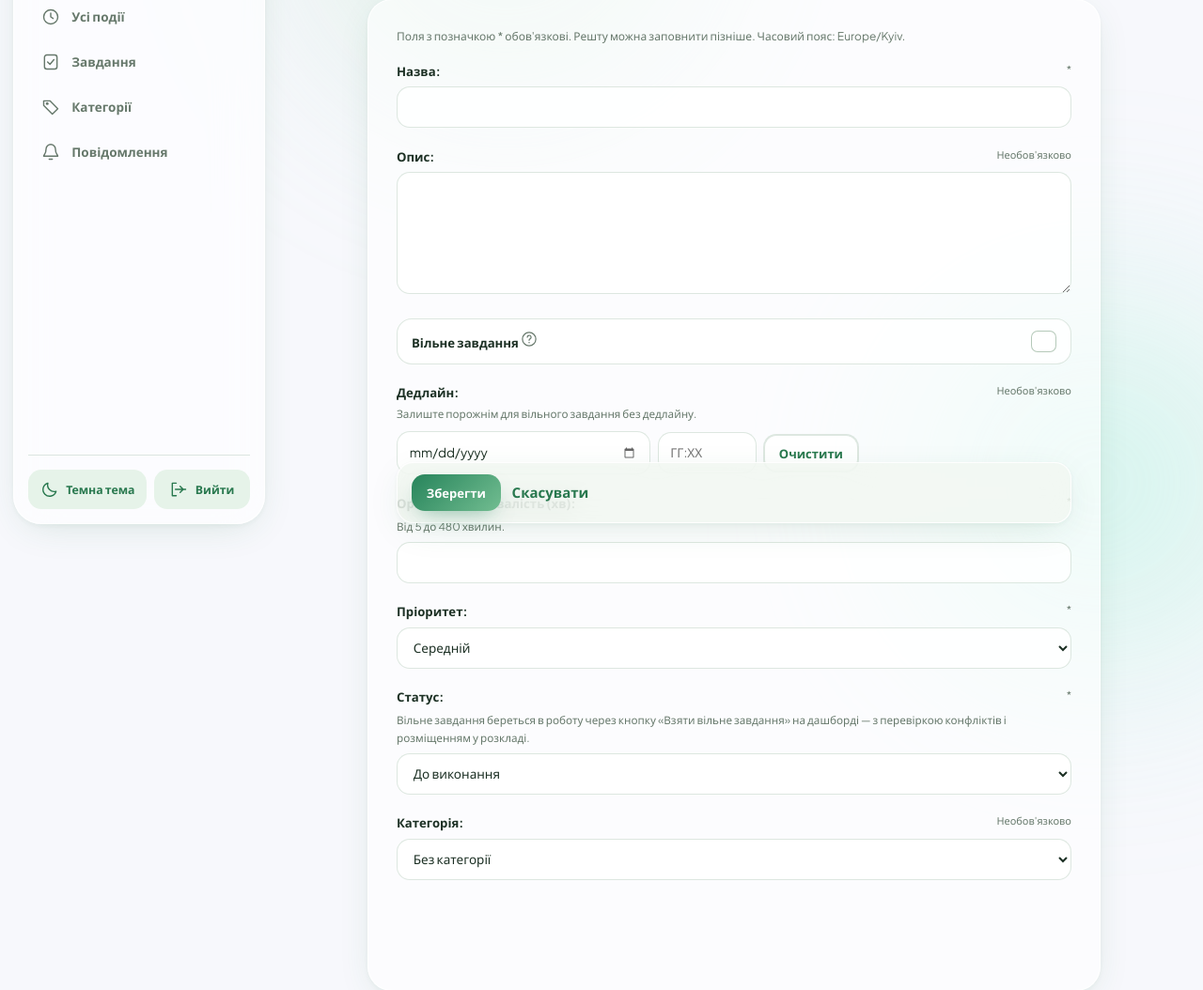
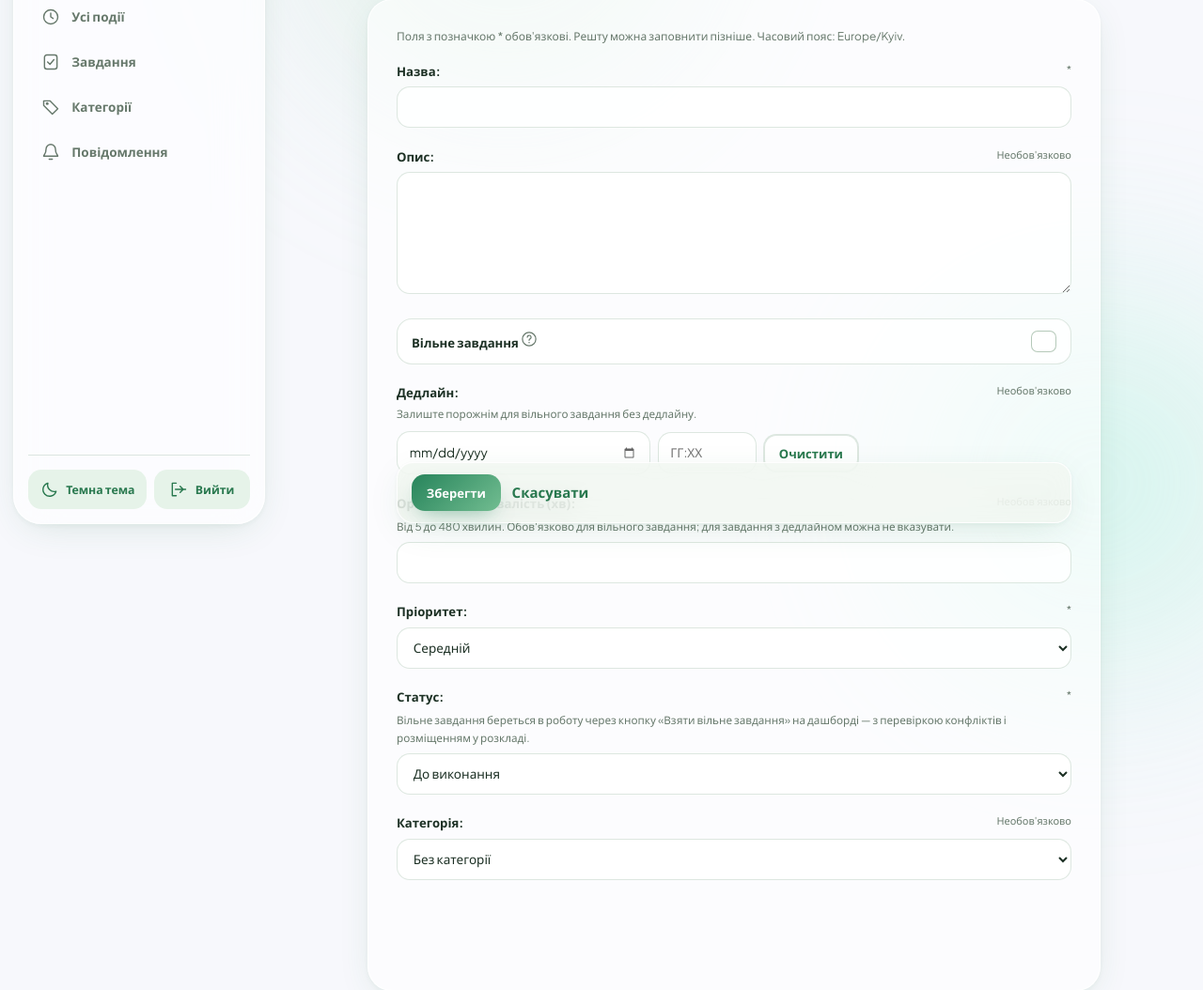
Before and after one commit to glukkluk/Dayflow, a Django app: page /tasks/new/ in a window 1280 px wide. Shown: the part 228-1282 px from the top of the page at 94% size. Run offline with Django 5.2, Linux system fonts and the light colour scheme; the visitor is signed in with stand-in values (Sample User, id 1); data comes from the database, SQL or seed files in the repository; data that the repository does not hold is empty.

Commit message:
✨ feat(planner): Make task duration optional
Estimated minutes can be omitted for deadline tasks, while free tasks
still require a duration between 5 and 480 minutes.

```diff
--- a/app/planner/forms.py
+++ b/app/planner/forms.py
@@ -312,10 +312,24 @@
             "deadline"
         ].help_text = "Залиште порожнім для вільного завдання без дедлайну."
         self.fields["estimated_minutes"].label = "Орієнтовна тривалість (хв)"
-        self.fields["estimated_minutes"].help_text = "Від 5 до 480 хвилин."
+        self.fields["estimated_minutes"].help_text = (
+            "Від 5 до 480 хвилин. Обов'язково для вільного завдання; "
+            "для завдання з дедлайном можна не вказувати."
+        )
         if self.is_bound and self["no_deadline"].value():
             self.fields["deadline"].disabled = True
             self.initial["deadline"] = None
+
+        deadline = self["deadline"].value()
+        has_deadline = (
+            bool(deadline[0]) if isinstance(deadline, (list, tuple)) else bool(deadline)
+        )
+        self.fields["estimated_minutes"].required = (
+            bool(self["no_deadline"].value()) or (self.is_bound and not has_deadline)
+        )
+        self.fields["estimated_minutes"].error_messages["required"] = (
+            "Для вільного завдання вкажіть орієнтовну тривалість."
+        )
 
     def clean_deadline(self):
         deadline = self.cleaned_data["deadline"]
--- a/app/planner/models.py
+++ b/app/planner/models.py
@@ -184,6 +184,8 @@
     )
     estimated_minutes = models.PositiveSmallIntegerField(
         "Оцінка тривалості (хв)",
+        null=True,
+        blank=True,
         validators=[MinValueValidator(5), MaxValueValidator(480)],
     )
     status = models.CharField(
@@ -216,10 +218,16 @@
         ]
         constraints = [
             models.CheckConstraint(
-                condition=models.Q(
+                condition=models.Q(estimated_minutes__isnull=True) | models.Q(
                     estimated_minutes__gte=5, estimated_minutes__lte=480
                 ),
                 name="task_duration_between_5_and_480",
+            ),
+            models.CheckConstraint(
+                condition=models.Q(deadline__isnull=False)
+                | models.Q(estimated_minutes__isnull=False),
+                name="task_free_requires_duration",
+                violation_error_message="Для вільного завдання вкажіть орієнтовну тривалість.",
             ),
             models.CheckConstraint(
                 condition=models.Q(priority__in=(1, 2, 3)),
--- a/app/planner/static/planner/task_form.js
+++ b/app/planner/static/planner/task_form.js
@@ -5,6 +5,7 @@
         const deadline = document.getElementById("id_deadline_0");
         const deadlineTime = document.getElementById("id_deadline_1");
         const status = document.getElementById("id_status");
+        const duration = document.getElementById("id_estimated_minutes");
         if (!checkbox || !deadline || !deadlineTime || !status) return;
         window.DayflowTimeInput.attach(deadlineTime);
         const inputs = [deadline, deadlineTime];
@@ -25,6 +26,13 @@
             });
             deadline.closest(".editor-field").hidden = checkbox.checked;
             const free = checkbox.checked || !deadline.value;
+            if (duration) {
+                duration.required = checkbox.checked;
+                const marker = duration.closest(".editor-field").querySelector(".field-requirement");
+                marker.textContent = checkbox.checked ? "*" : "Необов'язково";
+                if (checkbox.checked) marker.setAttribute("aria-label", "обов'язкове поле");
+                else marker.removeAttribute("aria-label");
+            }
             const blocked = free && status.dataset.startedFree !== "true";
             status.querySelector('option[value="in_progress"]').disabled = blocked;
             status.setCustomValidity(blocked && status.value === "in_progress"
--- a/app/planner/templates/planner/partials/task_results.html
+++ b/app/planner/templates/planner/partials/task_results.html
@@ -19,7 +19,7 @@
             </div>
             <dl class="record-fields">
                 <div><dt>Дедлайн</dt><dd>{{ task.deadline|date:datetime_fmt|default:'Не встановлено' }}</dd></div>
-                <div><dt>Оцінка часу</dt><dd>{{ task.estimated_minutes }} хв</dd></div>
+                <div><dt>Оцінка часу</dt><dd>{% if task.estimated_minutes %}{{ task.estimated_minutes }} хв{% else %}Не вказано{% endif %}</dd></div>
                 <div><dt>Категорія</dt><dd>{% if task.category %}<span class="color-swatch" style="background-color:{{ task.category.color }}"></span>{% endif %}{{ task.category|default:'Без категорії' }}</dd></div>
                 <div><dt>У календарі</dt><dd>{% if task.scheduled_events.all %}Заплановано{% else %}Ще не розміщено{% endif %}</dd></div>
                 {% if task.completed_at %}<div><dt>Виконано</dt><dd>{{ task.completed_at|date:datetime_fmt }}</dd></div>{% endif %}
```
Also changed, not shown: README.md, app/planner/migrations/0010_optional_task_duration.py (added).
